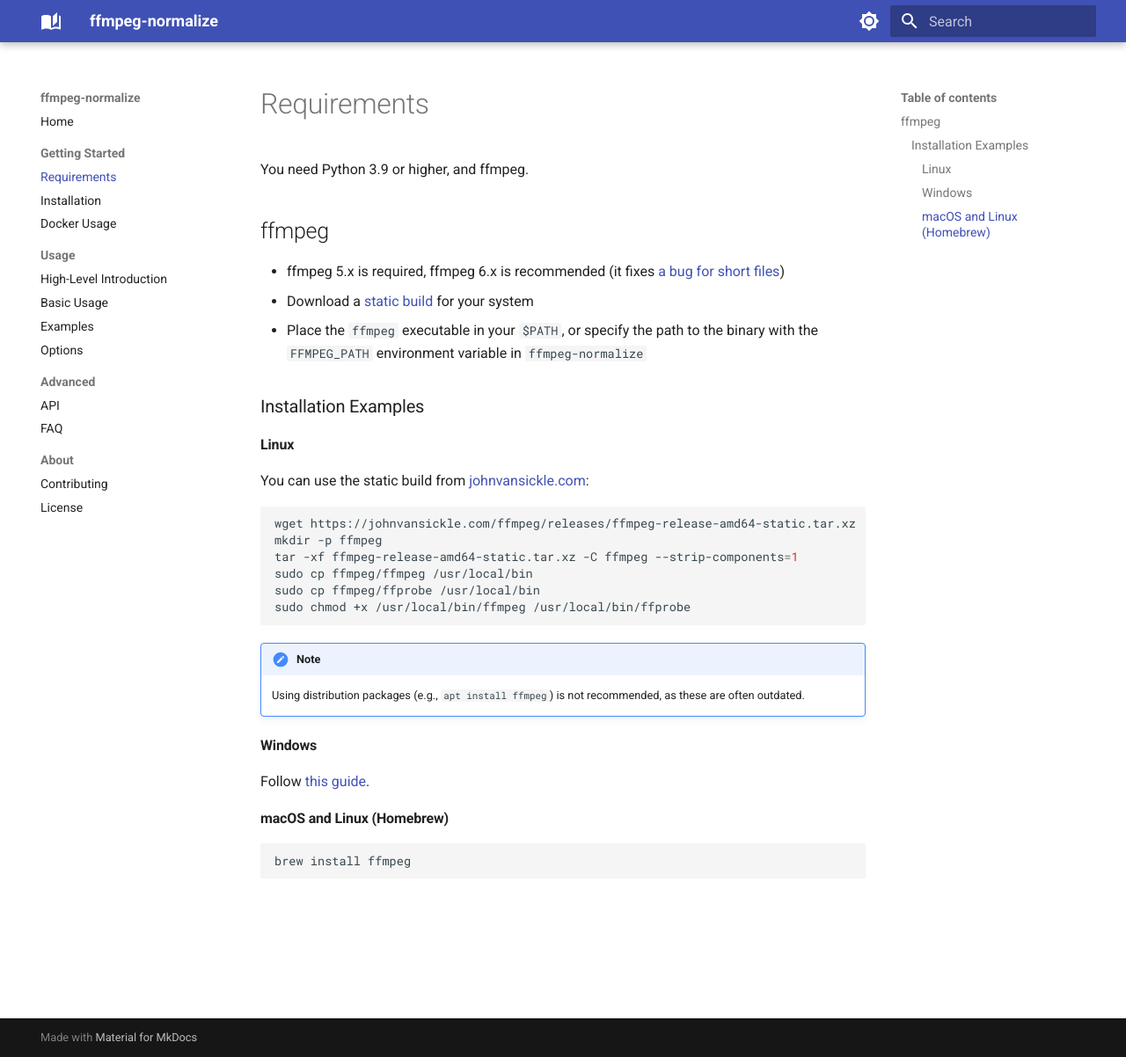
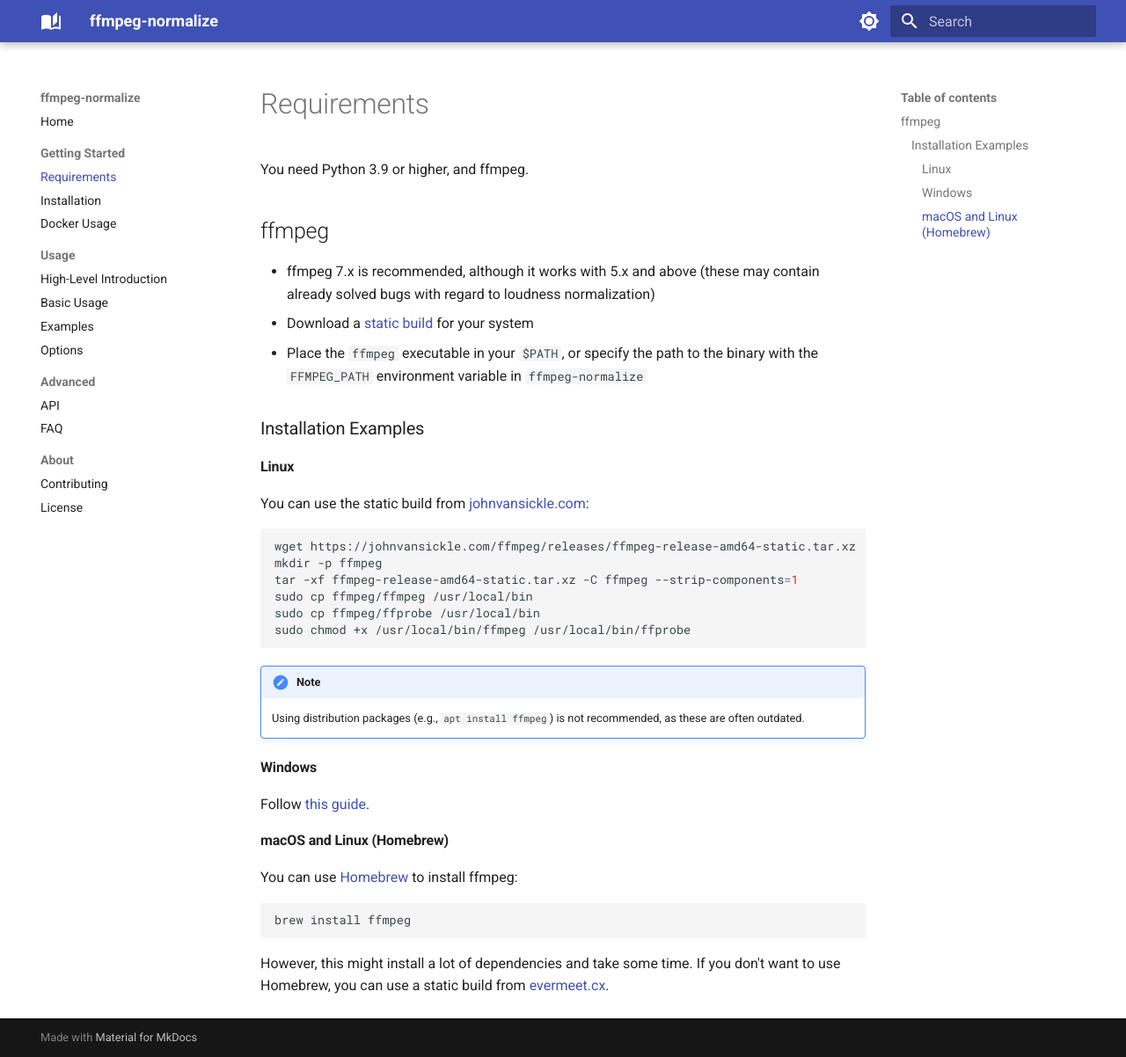
Before and after one commit to slhck/ffmpeg-normalize, an MkDocs documentation site: the page built from docs/getting-started/requirements.md, in a window 1280 px wide and 1202 px high. Shown: the whole window at 88% size. Built offline with MkDocs 1.6.1 and Material for MkDocs 9.7.7, drawn with Linux system fonts in a browser that asks for light colours.

Commit message:
docs: update ffmpeg guide

````diff
--- a/docs/getting-started/requirements.md
+++ b/docs/getting-started/requirements.md
@@ -4,7 +4,7 @@
 
 ## ffmpeg
 
-- ffmpeg 5.x is required, ffmpeg 6.x is recommended (it fixes [a bug for short files](https://github.com/slhck/ffmpeg-normalize/issues/87))
+- ffmpeg 7.x is recommended, although it works with 5.x and above (these may contain already solved bugs with regard to loudness normalization)
 - Download a [static build](https://ffmpeg.org/download.html) for your system
 - Place the `ffmpeg` executable in your `$PATH`, or specify the path to the binary with the `FFMPEG_PATH` environment variable in `ffmpeg-normalize`
 
@@ -32,6 +32,10 @@
 
 #### macOS and Linux (Homebrew)
 
+You can use [Homebrew](https://brew.sh/) to install ffmpeg:
+
 ```bash
 brew install ffmpeg
 ```
+
+However, this might install a lot of dependencies and take some time. If you don't want to use Homebrew, you can use a static build from [evermeet.cx](https://evermeet.cx/ffmpeg/).
````
